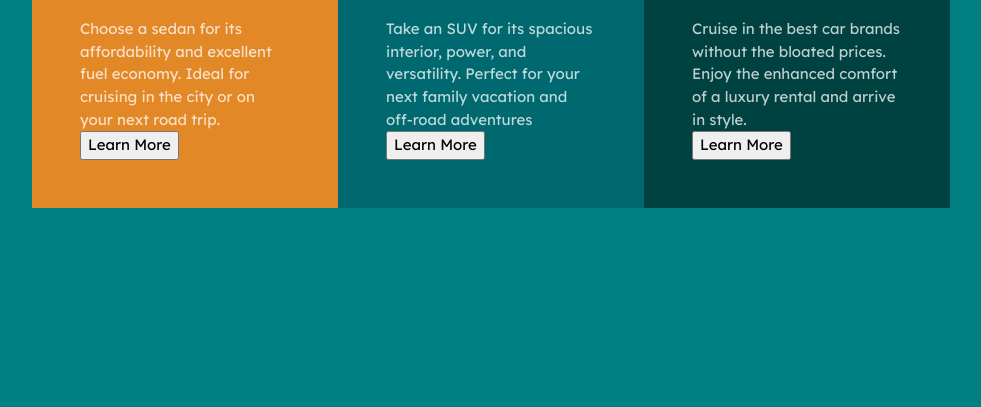
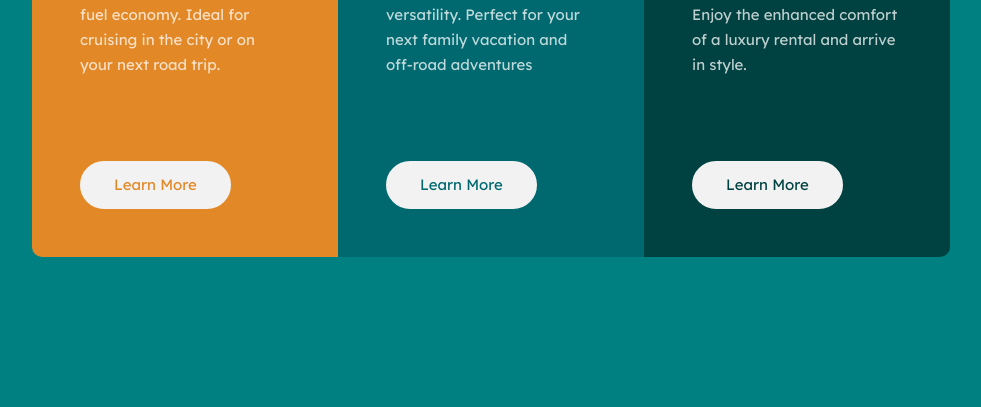
Before and after one commit to ag7621/fem-3-column-preview, a plain HTML site: page index.html in a window 1280 px wide. Shown: the part 393-800 px from the top of the page, without its empty margins (149-1130 px from the left). Drawn offline with Linux system fonts and the light colour scheme.

Commit message:
update styles
completed desktop view, active state

```diff
--- a/style.css
+++ b/style.css
@@ -86,33 +86,67 @@ body {
 
     display: grid;
     place-content: center;
+    /* justify-content: center; */
 }
 
 section {
+    /* height: 31.25rem; */
     width: 19.125rem;
     padding: 3rem;
 }
 
 .card__container {
     display: flex;
+    border-radius: 10px;
+    overflow: hidden;
 }
 
 .card--sedans {
     background-color: var(--clr-card-bg-sedans);
 }
 
+.card--sedans button {
+    color: var(--clr-card-bg-sedans);
+}
+
 .card--suvs {
     background-color: var(--clr-card-bg-suvs);
+}
+
+.card--suvs button {
+    color: var(--clr-card-bg-suvs);
 }
 
 .card--luxury {
     background-color: var(--clr-card-bg-luxury);
 }
 
+.card--luxury button {
+    color: var(--clr-card-bg-luxury);
+}
+
 .card__title {
     color: var(--clr-text-heading);
     font-family: 'Big Shoulders Display', cursive;
     font-size: var(--fs-800);
-    margin: 2rem 0;
+    margin: 1.813rem 0 1.25rem;
     text-transform: uppercase;
 }
+
+section p {
+    line-height: 1.65;
+}
+
+button {
+    cursor: pointer;
+    background-color: var(--clr-button-primary);
+    border: 2px solid var(--clr-text-heading);
+    border-radius: 50px;
+    padding: 0.688rem 2rem;
+    margin-top: 5.188rem;
+}
+
+button:hover {
+    background-color: transparent;
+    color: var(--clr-text-heading);
+}
```
